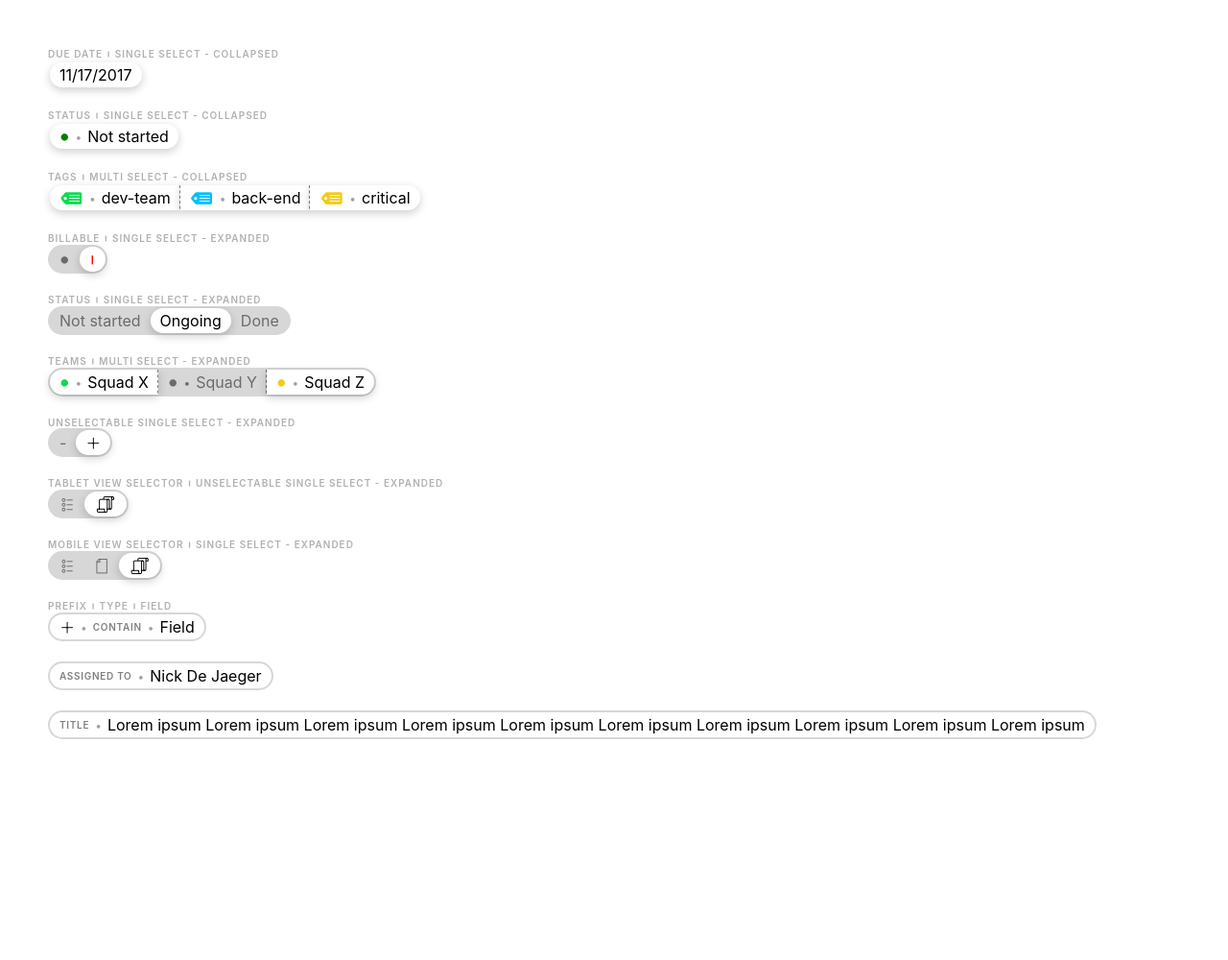
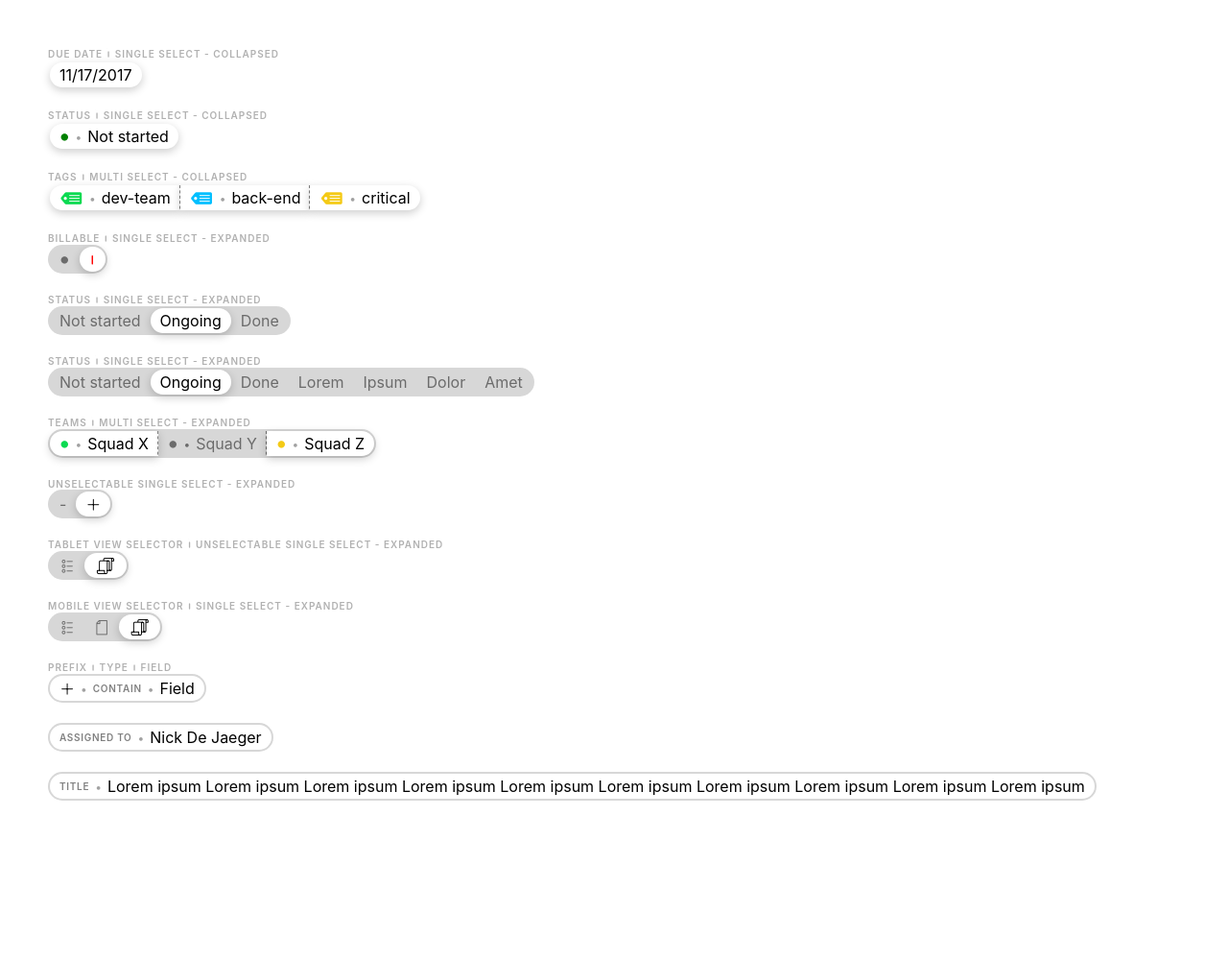
Before and after one commit to lordblendi/tracker-mockup, a Jekyll site: the page built from pages/components.html, in a window 1280 px wide. Shown: the whole page at 96% size. Built offline with Jekyll 4.4.1, drawn with Linux system fonts in a browser that asks for light colours; nearby versions of some CDN libraries; comment, search, counter and statistics services are not loaded.

Commit message:
update selector flexibility

```diff
--- a/pages/components.html
+++ b/pages/components.html
@@ -114,6 +114,53 @@ permalink: /components
         <div class="pmx-selector__item JS_selectorItem">
           <div class="pmx-selector__block ">
             <span class="pmx-selector__blockPart pmx-selector__blockPart--field">Done</span>
+          </div>
+        </div>
+      </div>
+
+    </div>
+  </div>
+</div>
+
+<div class="field-container">
+  <div class="field">
+    <div class="field__label">Status ܐ Single Select - expanded</div>
+    <div class="field__value">
+
+      <div class="pmx-selector JS_selector pmx-selector--expanded pmx-selector--toggleSelect">
+        <div class="pmx-selector__item JS_selectorItem">
+          <div class="pmx-selector__block ">
+            <span class="pmx-selector__blockPart pmx-selector__blockPart--field">Not started</span>
+          </div>
+        </div>
+        <div class="pmx-selector__item JS_selectorItem pmx-selector__item--selected">
+          <div class="pmx-selector__block ">
+            <span class="pmx-selector__blockPart pmx-selector__blockPart--field">Ongoing</span>
+          </div>
+        </div>
+        <div class="pmx-selector__item JS_selectorItem">
+          <div class="pmx-selector__block ">
+            <span class="pmx-selector__blockPart pmx-selector__blockPart--field">Done</span>
+          </div>
+        </div>
+        <div class="pmx-selector__item JS_selectorItem">
+          <div class="pmx-selector__block ">
+            <span class="pmx-selector__blockPart pmx-selector__blockPart--field">Lorem</span>
+          </div>
+        </div>
+        <div class="pmx-selector__item JS_selectorItem">
+          <div class="pmx-selector__block ">
+            <span class="pmx-selector__blockPart pmx-selector__blockPart--field">Ipsum</span>
+          </div>
+        </div>
+        <div class="pmx-selector__item JS_selectorItem">
+          <div class="pmx-selector__block ">
+            <span class="pmx-selector__blockPart pmx-selector__blockPart--field">Dolor</span>
+          </div>
+        </div>
+        <div class="pmx-selector__item JS_selectorItem">
+          <div class="pmx-selector__block ">
+            <span class="pmx-selector__blockPart pmx-selector__blockPart--field">Amet</span>
           </div>
         </div>
       </div>
--- a/sass/components/selector.scss
+++ b/sass/components/selector.scss
@@ -65,11 +65,11 @@
   padding: 2px;
   background-color: #D7D7D7;
   color: #000;
-  border-radius: 30px;
-  white-space: nowrap;
+  border-radius: 15px;
   font-size: 0;
   max-width: 100%;
   line-height: initial;
+  white-space: nowrap;
 
   &__item {
     position: relative;
@@ -156,6 +156,13 @@
     }
   }
 
+  &--expanded {
+    &.pmx-selector--toggleSelect {
+      height: auto;
+      white-space: normal;
+    }
+  }
+
   &--readonly {
     .pmx-selector__item {
       background-color: #FFF;
```
